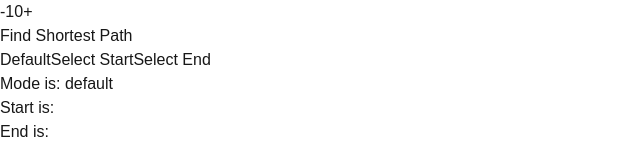
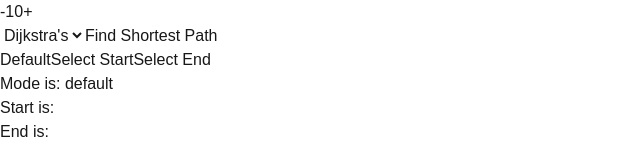
Before and after one commit to ronnoc5991/dsa-explorer, a Next.js app: page / in a window 1280 px wide. Shown: the top 160 px of the page, without its empty margins (0-640 px from the left). Built offline with nearby package versions, Linux system fonts and the light colour scheme.

Commit message:
feat: allow for algo selection

```diff
--- a/src/app/page.tsx
+++ b/src/app/page.tsx
@@ -1,16 +1,20 @@
 "use client";
 
 // TODO: break this thing out into components...
-// continue to setup the state that we need, selecting start and end points?
-// should the mouse have modes? (selectStart, selectFinish, blockNode, see node stats?)
-// the nodes should have states that determine their states, could receive an onClick callback... the mode will determine what that callback does...
+// TODO: get rid of many useEffects with a library like zustand (some sort of state management)
+// TODO: POC out how to play the algorithm through step by step so we have time to visualize it
 
 import { useEffect, useState } from "react";
 import Counter from "@/components/Counter";
 import Node from "@/components/Node";
 import gridToGraph from "@/utils/gridToGraph";
-import { Dijkstra } from "@/algorithms/ShortestPath";
+import {
+  AStar,
+  Dijkstra,
+  ShortestPathAlgorithm,
+} from "@/algorithms/ShortestPath";
 import { VertexName, vertexPositionToName } from "@/data-structures/Vertex";
+import { Graph } from "@/data-structures/Graph";
 
 type BooleanGrid = Array<Array<boolean>>;
 
@@ -22,8 +26,17 @@ function generateGrid(size: number, prev?: BooleanGrid | null) {
   );
 }
 
-// TODO: allow users to select the algorithm to run...
-// we should 'step' through the algorithm at some rate...
+type ShortestPathAlgorithmName = "Dijkstra's" | "A-Star";
+
+const shortestPathAlgorithms: Record<
+  ShortestPathAlgorithmName,
+  (graph: Graph, start: VertexName, end: VertexName) => ShortestPathAlgorithm
+> = {
+  "Dijkstra's": (graph: Graph, start: VertexName, end: VertexName) =>
+    new Dijkstra(graph, start, end),
+  "A-Star": (graph: Graph, start: VertexName, end: VertexName) =>
+    new AStar(graph),
+} as const;
 
 type MouseMode = "default" | "select-start" | "select-end";
 
@@ -34,20 +47,15 @@ export default function Home() {
 
   const [graph, setGraph] = useState(gridToGraph(grid));
 
+  const [algorithm, setAlgorithm] =
+    useState<ShortestPathAlgorithmName>("Dijkstra's");
+
   const [shortestPath, setShortestPath] = useState<Array<string> | null>(null);
 
   const [mouseMode, setMouseMode] = useState<MouseMode>("default");
 
   const [startNode, setStartNode] = useState<VertexName | null>(null);
   const [endNode, setEndNode] = useState<VertexName | null>(null);
-
-  const selectStartNode = (name: VertexName) => {
-    setStartNode(name);
-  };
-
-  const selectEndNode = (name: VertexName) => {
-    setEndNode(name);
-  };
 
   const adjustGridSize = (s: number) => {
     setGrid((prev) => generateGrid(s, prev));
@@ -63,7 +71,7 @@ export default function Home() {
 
   const findShortestPath = () => {
     if (!startNode || !endNode) return;
-    const algo = new Dijkstra(graph);
+    const algo = shortestPathAlgorithms[algorithm](graph, startNode, endNode);
     setShortestPath(algo.findShortestPath(startNode, endNode));
   };
 
@@ -72,6 +80,10 @@ export default function Home() {
     setStartNode(null);
     setEndNode(null);
   }, [graph]);
+
+  useEffect(() => {
+    if (shortestPath !== null) setShortestPath(null);
+  }, [startNode, endNode]);
 
   const toggleIsNodeActive = (rowIndex: number, colIndex: number) => {
     setGrid((g) =>
@@ -90,6 +102,16 @@ export default function Home() {
         onDecrement={(v) => v > 1 && setSize(v)}
         onIncrement={(v) => v <= 20 && setSize(v)}
       />
+      <select
+        value={algorithm}
+        onChange={(e) =>
+          setAlgorithm(e.target.value as ShortestPathAlgorithmName)
+        }
+      >
+        {Object.keys(shortestPathAlgorithms).map((name) => {
+          return <option value={name}>{name}</option>;
+        })}
+      </select>
       <button onClick={findShortestPath}>Find Shortest Path</button>
       <div>
         <button onClick={() => setMouseMode("default")}>Default</button>
@@ -121,12 +143,12 @@ export default function Home() {
                           toggleIsNodeActive(rowIndex, colIndex);
                           break;
                         case "select-start":
-                          selectStartNode(
+                          setStartNode(
                             vertexPositionToName({ y: rowIndex, x: colIndex })
                           );
                           break;
                         case "select-end":
-                          selectEndNode(
+                          setEndNode(
                             vertexPositionToName({ y: rowIndex, x: colIndex })
                           );
                           break;
--- a/src/components/Node.tsx
+++ b/src/components/Node.tsx
@@ -24,7 +24,6 @@ export default function Node({ state, onClick }: NodeProps) {
           transform: state === "disabled" ? "scale(.8)" : "scale(1)",
           transition: "transform 500ms cubic-bezier(0.18, 0.89, 0.32, 1.35)",
           border: state === "in-path" ? "1px solid green" : "1px solid white",
-          borderRadius: "50%",
           opacity: state === "disabled" ? "50%" : "100%",
         }}
       />
```
